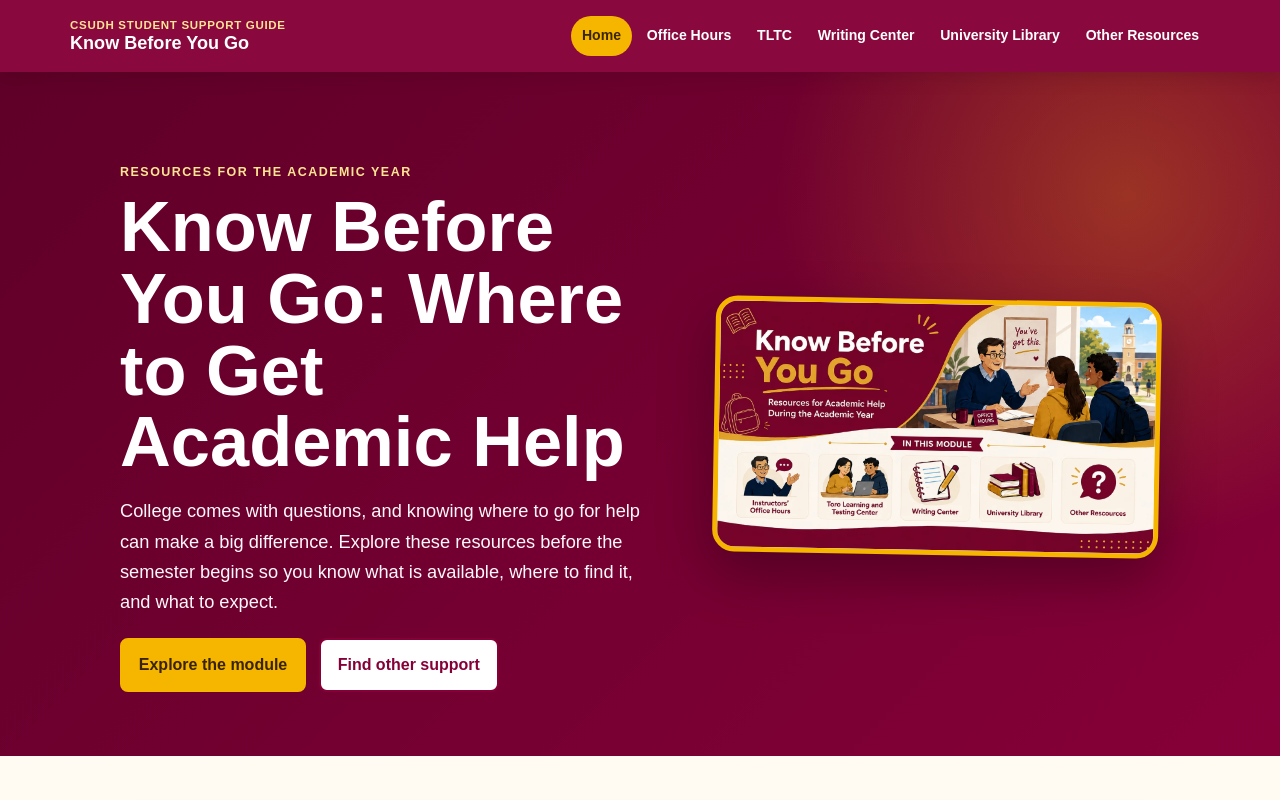
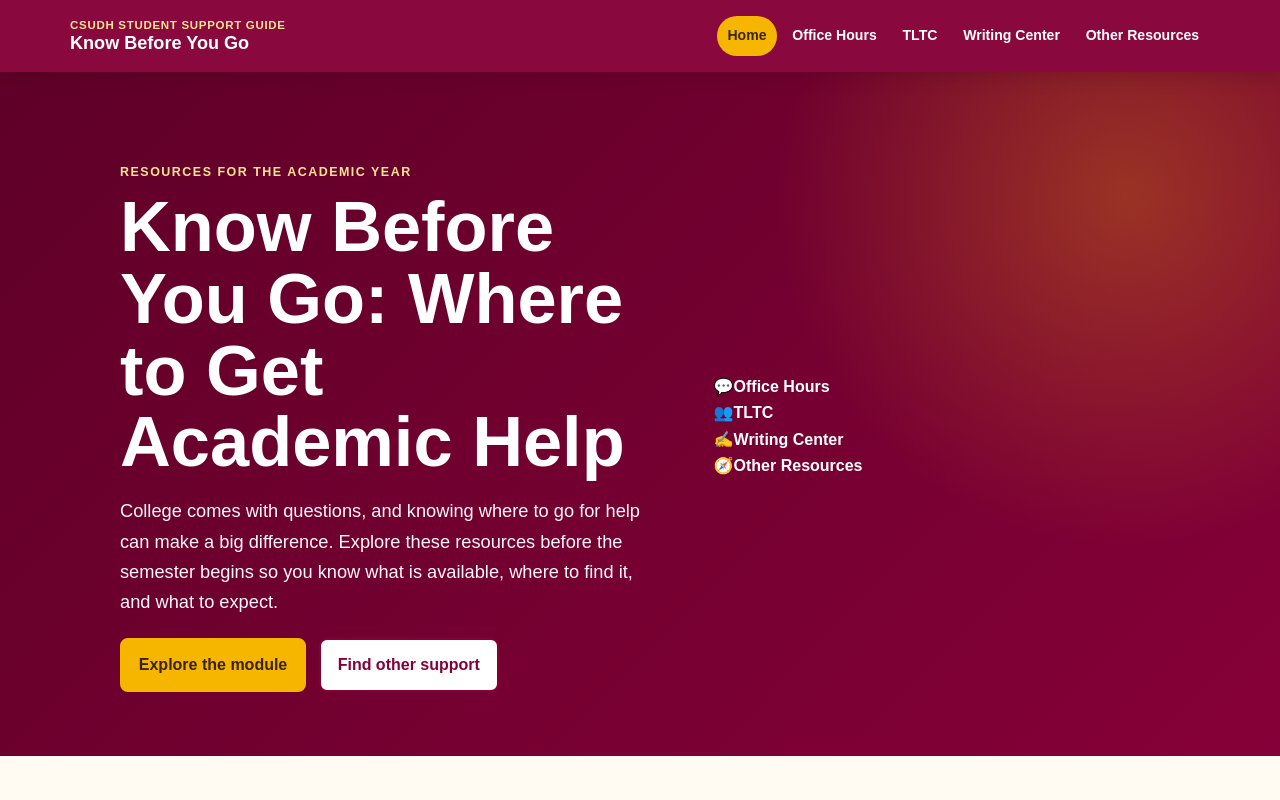
Before and after one commit to slanaghan/dhfye, a plain HTML site: page know-before-you-go-site/index.html in a window 1280 px wide. Shown: the top 800 px of the page. Drawn offline with Linux system fonts and the light colour scheme.

Commit message:
Add files via upload

```diff
--- a/know-before-you-go-site/index.html
+++ b/know-before-you-go-site/index.html
@@ -17,7 +17,6 @@
 <a href="office-hours.html">Office Hours</a>
 <a href="tltc.html">TLTC</a>
 <a href="writing-center.html">Writing Center</a>
-<a href="library.html">University Library</a>
 <a href="other-resources.html">Other Resources</a></nav>
   </div>
 </header>
@@ -31,7 +30,12 @@
         <p>College comes with questions, and knowing where to go for help can make a big difference. Explore these resources before the semester begins so you know what is available, where to find it, and what to expect.</p>
         <div class="hero-actions"><a class="button gold" href="#module">Explore the module</a><a class="button outline" href="other-resources.html">Find other support</a></div>
       </div>
-      <div class="hero-art"><img src="assets/welcome.webp" alt="Know Before You Go guide featuring office hours, tutoring, writing support, the library, and other resources"></div>
+      <div class="hero-support-map" aria-label="The module covers office hours, tutoring, writing support, and other campus resources">
+        <div class="support-tile"><span aria-hidden="true">💬</span><strong>Office Hours</strong></div>
+        <div class="support-tile"><span aria-hidden="true">👥</span><strong>TLTC</strong></div>
+        <div class="support-tile"><span aria-hidden="true">✍️</span><strong>Writing Center</strong></div>
+        <div class="support-tile"><span aria-hidden="true">🧭</span><strong>Other Resources</strong></div>
+      </div>
     </div>
   </section>
   <section class="section">
@@ -44,11 +48,10 @@
   <section class="section alt" id="module">
     <div class="container">
       <h2 class="section-heading">In This Module</h2>
-      <div class="cards three">
+      <div class="cards">
         <article class="card module-card"><div class="icon" aria-hidden="true">💬</div><h3>Attending Instructors’ Office Hours</h3><p>Learn what office hours are, when to attend, and how to make the most of the conversation.</p><a class="button" href="office-hours.html">Explore office hours</a></article>
         <article class="card module-card"><div class="icon" aria-hidden="true">👥</div><h3>Toro Learning and Testing Center</h3><p>Find free tutoring, group study support, and after-hours help with course material.</p><a class="button" href="tltc.html">Explore the TLTC</a></article>
         <article class="card module-card"><div class="icon" aria-hidden="true">✍️</div><h3>Writing Center</h3><p>Get support at any stage, from understanding the assignment to revising a draft.</p><a class="button" href="writing-center.html">Explore the Writing Center</a></article>
-        <article class="card module-card"><div class="icon" aria-hidden="true">📚</div><h3>University Library</h3><p>Find credible sources, research help, course reserves, technology, and study spaces.</p><a class="button" href="library.html">Explore the Library</a></article>
         <article class="card module-card"><div class="icon" aria-hidden="true">🧭</div><h3>Other Support Resources</h3><p>Connect with advising, health and well-being, career, disability, financial aid, and other support.</p><a class="button" href="other-resources.html">Explore other resources</a></article>
       </div>
       <div class="remember" style="margin-top:2rem"><strong>Remember:</strong> You do not have to wait until you are struggling to ask for help. Learning where these resources are now will make it easier to use them when you need them.</div>
```
Also changed, not shown: know-before-you-go-site/office-hours.html (+0 -1 lines), know-before-you-go-site/other-resources.html (+0 -2 lines), know-before-you-go-site/tltc.html (+0 -1 lines), know-before-you-go-site/writing-center.html (+0 -1 lines), know-before-you-go-site/README.txt.
